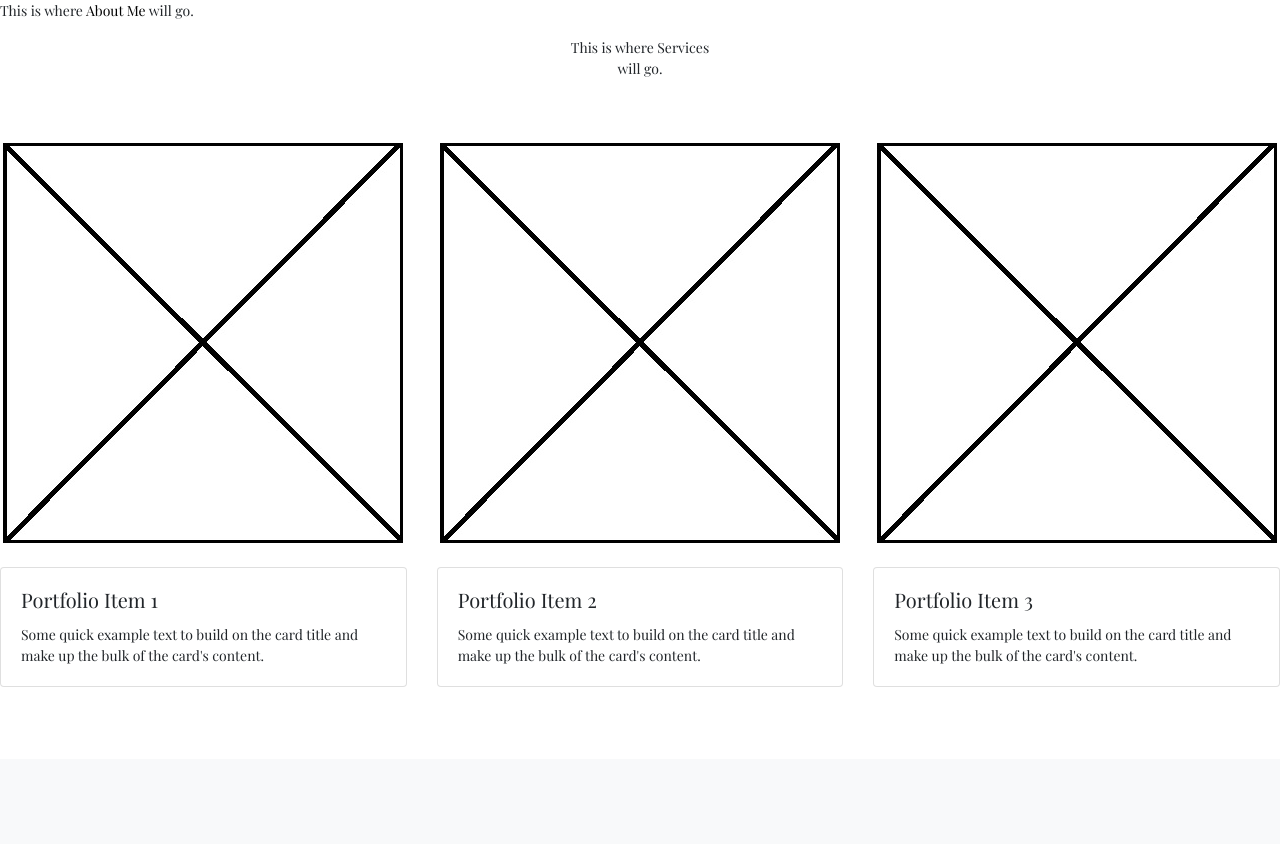
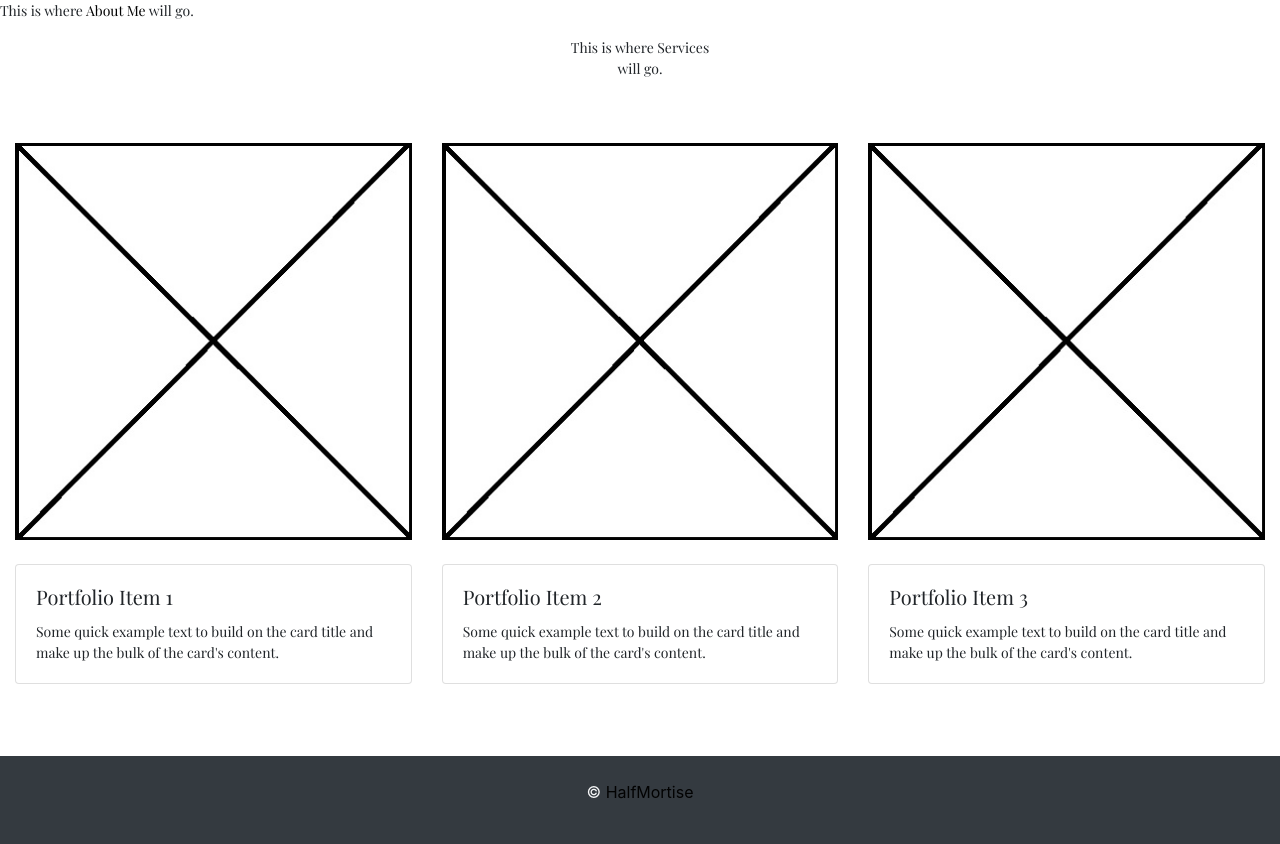
Before and after one commit to HalfMortise/my-pwp, a PHP site: page / in a window 1280 px wide. Shown: the part 56-900 px from the top of the page. Before the commit the page ends 743 px from the top, so only its background shows below. Run offline with PHP 8.4, Linux system fonts and the light colour scheme.

Commit message:
Added footer; added CSS for footer class

```diff
--- a/public_html/index.php
+++ b/public_html/index.php
@@ -88,7 +88,7 @@
 
 		<!--PORTFOLIO Section-->
 		<section class="py-5 font">
-			<div>
+			<div class="container-fluid">
 				<div class="row">
 					<div class="col-md-4">
 						<img class="img-fluid d-block mx-auto mb-4" src="./images/placeholder.jpg" alt="">
@@ -121,7 +121,14 @@
 			</div>
 		</section>
 
-
+		<!--FOOTER Section-->
+		<section class="font-footer">
+			<footer class="bg-dark text-light text-center py-4">
+				<div class="container">
+					<p>&copy;&nbsp;<a href="https://www.github.com/halfmortise">HalfMortise</a></p>
+				</div>
+			</footer>
+		</section>
 
 
 
```
